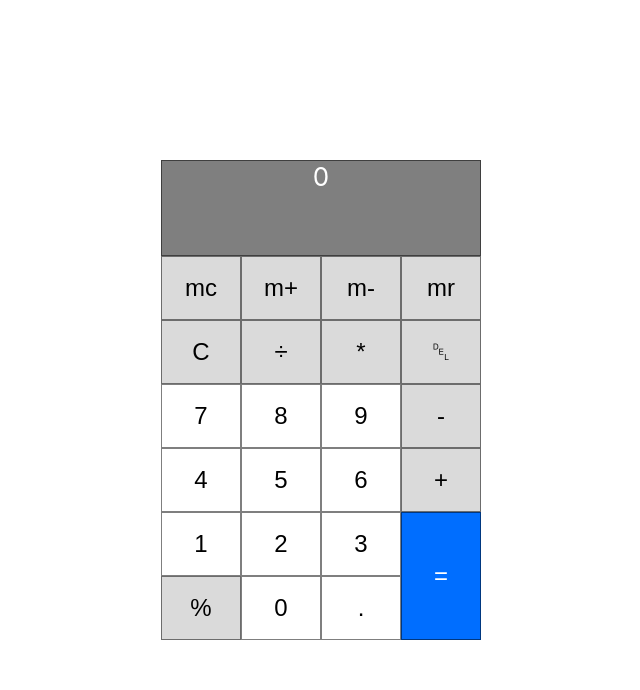
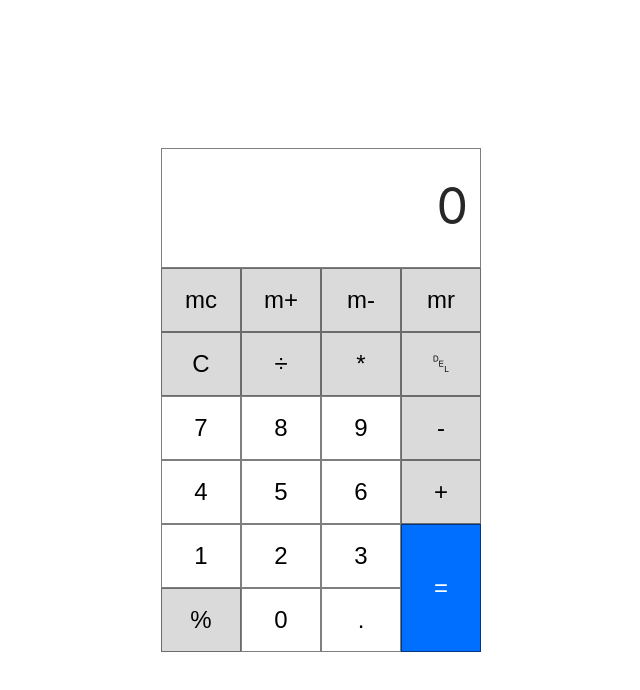
Before and after one commit to RogerRochoRibas/calculator, a React (Create React App) app in the folder calculator/: page / in a window 1280 px wide. Shown: the top 690 px of the page, without its empty margins (319-959 px from the left). Built offline with nearby package versions, Linux system fonts and the light colour scheme.

Commit message:
Layout improvement and memory bug fixing

```diff
--- a/calculator/src/App.css
+++ b/calculator/src/App.css
@@ -14,15 +14,15 @@
 
 body {
   margin: 0;
-  font-family: -apple-system, BlinkMacSystemFont, 'Segoe UI', 'Roboto', 'Oxygen',
-    'Ubuntu', 'Cantarell', 'Fira Sans', 'Droid Sans', 'Helvetica Neue',
+  font-family: -apple-system, BlinkMacSystemFont, "Segoe UI", "Roboto", "Oxygen",
+    "Ubuntu", "Cantarell", "Fira Sans", "Droid Sans", "Helvetica Neue",
     sans-serif;
   -webkit-font-smoothing: antialiased;
   -moz-osx-font-smoothing: grayscale;
 }
 
 .calculator {
-  display:grid;
+  display: grid;
   grid-template-columns: repeat(4, 5rem);
   grid-template-rows: minmax(6rem, auto) repeat(6, 4rem);
 }
@@ -30,14 +30,19 @@ body {
 .bigButton {
   grid-row: span 2;
   background-color: rgb(0, 110, 255);
-  color:white!important;
+  color: white !important;
 }
 
 .screen {
   grid-column: 1 / -1;
-  background-color: rgba(0, 0, 0, 0.5);
+  background-color: rgba(255, 255, 255, 0.5);
   border: 1px solid rgba(0, 0, 0, 0.5);
-  color:white;
+  color: white;
+  height: 120px;
+  display: flex;
+  align-items: center;
+  justify-content: right;
+  padding: 12px;
 }
 
 button {
@@ -49,3 +54,30 @@ button {
 .digitButton {
   background: white;
 }
+
+.memoryScreen {
+  font-size: 20px;
+  line-height: 20px;
+  margin: 0;
+}
+
+.predict {
+  font-size: 30px;
+  line-height: 25px;
+}
+
+.predict,
+.memoryScreen {
+  color: rgb(179, 179, 179);
+  display: flex;
+  justify-content: right;
+}
+
+.firstNum,
+.operator,
+.secondNum {
+  color: rgb(39, 39, 39);
+  line-height: 40px;
+  font-size: 50px;
+  margin: 0;
+}
--- a/calculator/src/App.js
+++ b/calculator/src/App.js
@@ -27,6 +27,8 @@ function App() {
         return firstVal / secondVal;
       } else if (operator === "%") {
         return firstVal * secondVal / 100;
+      } else if (operator === false) {
+        return firstVal
       }
     };
 
@@ -49,6 +51,7 @@ function App() {
       operator: false,
       firstNumberDecimal: '',
       secondNumberDecimal: '',
+      memory: screen.memory
     }
     setScreen(newScreen);
   }
--- a/calculator/src/components/MemoryButton.js
+++ b/calculator/src/components/MemoryButton.js
@@ -13,7 +13,8 @@ export default function MemoryButton(props) {
         props.screen.operator
       );
       result = Number(result)
-      newScreen.memory = newScreen.memory + result;
+      let numberMemory = Number(newScreen.memory)
+      newScreen.memory = numberMemory + result;
       props.setScreen(newScreen);
     }
     if (memory === "m-") {
@@ -24,7 +25,8 @@ export default function MemoryButton(props) {
         props.screen.operator
       );
       result = Number(result)
-      newScreen.memory = newScreen.memory - result;
+      let numberMemory = Number(newScreen.memory)
+      newScreen.memory = numberMemory - result;
       props.setScreen(newScreen);
     }
     if (memory === "mr") {
--- a/calculator/src/components/Screen.js
+++ b/calculator/src/components/Screen.js
@@ -2,11 +2,11 @@ export default function Screen(props) {
   return (
     <div className="screen">
       <div className="calculation">
+        <Memory screen={props.screen} />
         <FirstNumber screen={props.screen} />
         <Operator screen={props.screen} />
         <SecondNum screen={props.screen} />
         <Predict screen={props.screen} calc={props.calc} />
-        <Memory screen={props.screen} />
       </div>
     </div>
   );
@@ -32,7 +32,9 @@ function SecondNum(props) {
       {props.screen.secondNumber}
       {props.screen.secondNumberDecimal}
     </span>
-  );} else return ''
+  );} else return (
+    <span className="secondNum">
+    </span>)
 }
 
 function Predict(props) {
@@ -45,13 +47,16 @@ function Predict(props) {
         props.screen.operator
       )}
     </div>
-  );} else return ''
+  );} else return (
+    <div className="predict">
+    </div>
+  )
 }
 
 function Memory(props) {
   if (props.screen.memory) {
     return (
-      <div className="memoryScreen">{props.screen.memory}</div>
+      <div className="memoryScreen">M {props.screen.memory}</div>
     )
   }
 }
```
